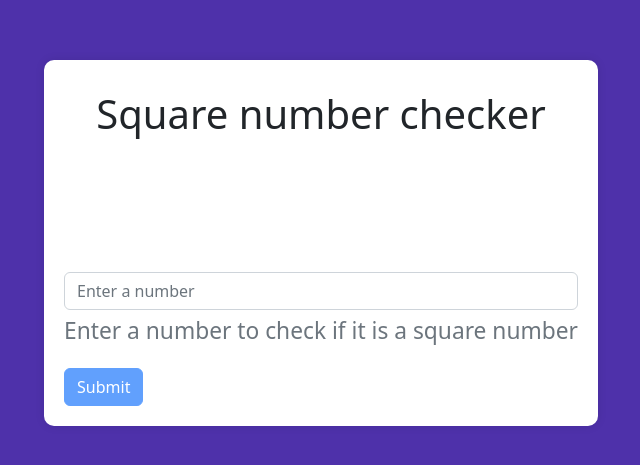
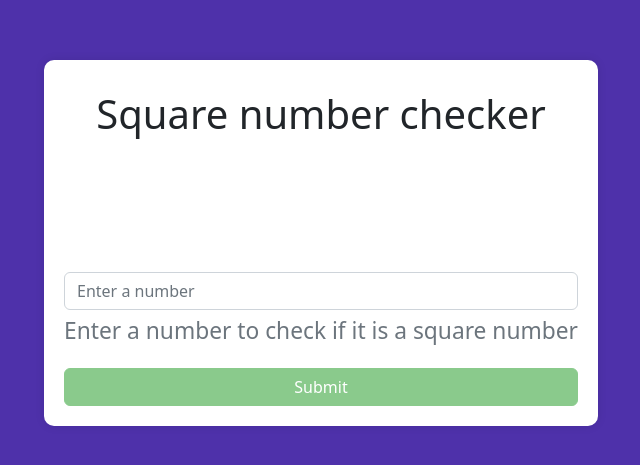
Before and after one commit to elielijah321/ASE-Sum-2-Square-Root-Checker, a React (Create React App) app: page / in a window 1280 px wide. Shown: the part 157-622 px from the top of the page, without its empty margins (319-959 px from the left). Built offline with nearby package versions, Linux system fonts and the light colour scheme.

Commit message:
Add button styling

```diff
--- a/src/App.css
+++ b/src/App.css
@@ -32,3 +32,9 @@ body {
   border-radius: 10px;
   box-shadow: 0px 0px 10px rgba(0, 0, 0, 0.1);
 }
+
+.submit {
+  background-color: #4CAF50 !important;
+  border-color: #4CAF50 !important;
+  width: 100%;
+}
```
